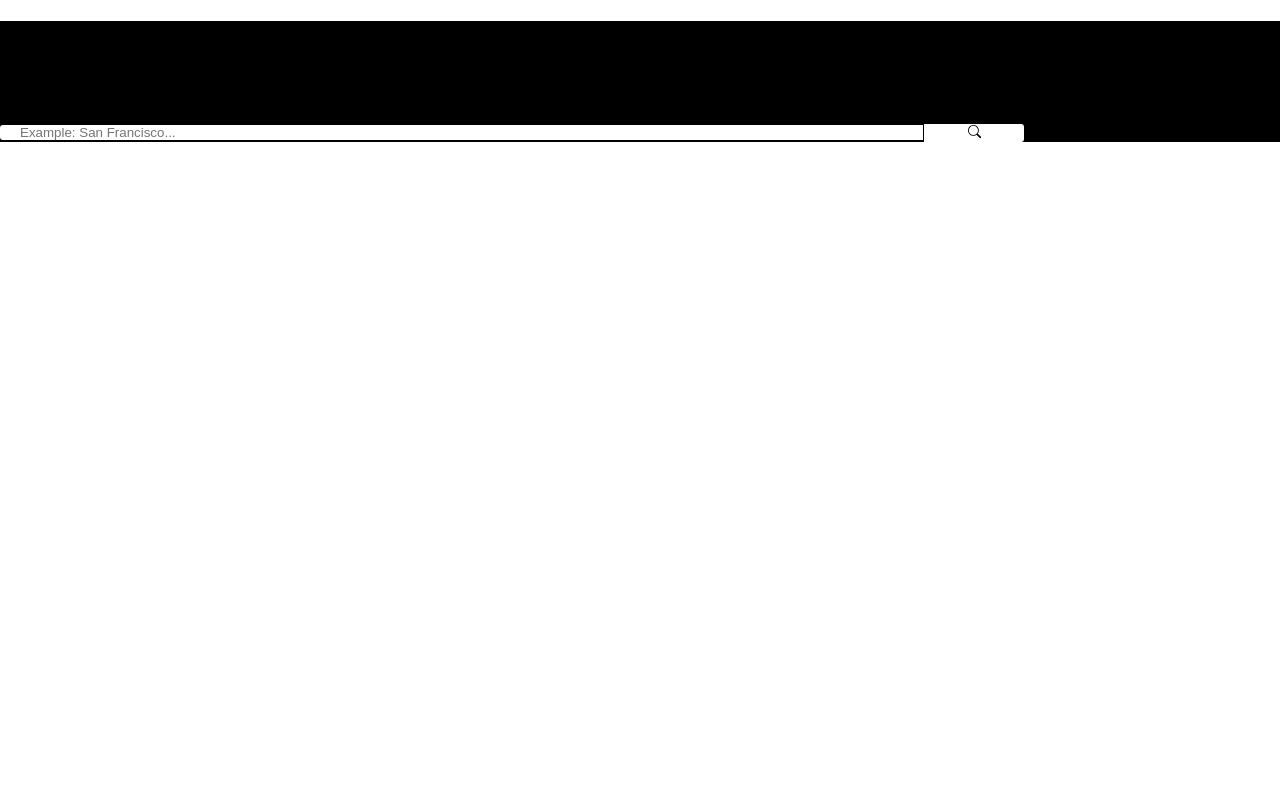
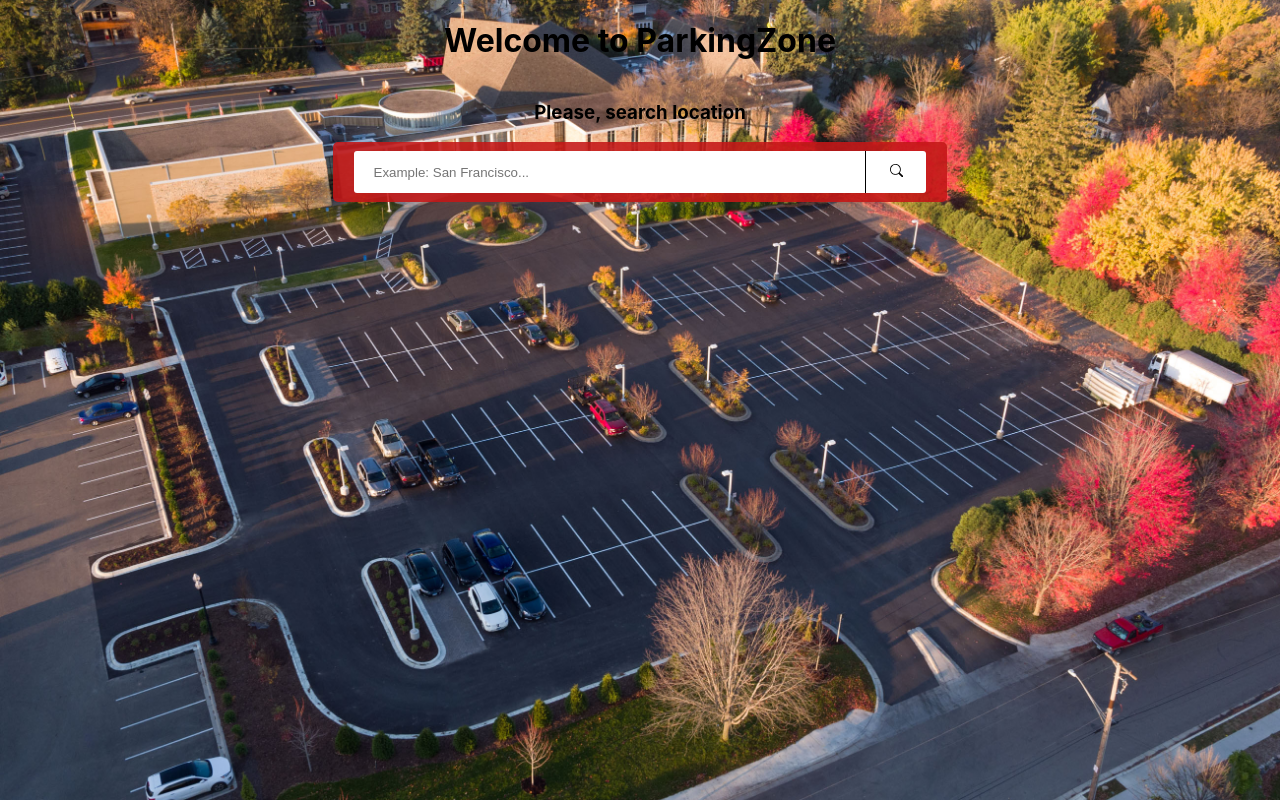
Before and after one commit to sbs001/Lowest-Rated-Parking-Lots-Challenge, a React (Create React App) app: page / in a window 1280 px wide. Built offline with nearby package versions, Linux system fonts and the light colour scheme; no server answers.

Commit message:
feat: home, and searchbar styles

```diff
--- a/src/App.css
+++ b/src/App.css
@@ -1,38 +1,6 @@
 .App {
-  text-align: center;
+    height: 100vh;
+    background-image: url('/src/imgs/parking3.jpg');
+    background-position: center;
+    background-size: cover;
 }
-
-.App-logo {
-  height: 40vmin;
-  pointer-events: none;
-}
-
-@media (prefers-reduced-motion: no-preference) {
-  .App-logo {
-    animation: App-logo-spin infinite 20s linear;
-  }
-}
-
-.App-header {
-  background-color: #282c34;
-  min-height: 100vh;
-  display: flex;
-  flex-direction: column;
-  align-items: center;
-  justify-content: center;
-  font-size: calc(10px + 2vmin);
-  color: white;
-}
-
-.App-link {
-  color: #61dafb;
-}
-
-@keyframes App-logo-spin {
-  from {
-    transform: rotate(0deg);
-  }
-  to {
-    transform: rotate(360deg);
-  }
-}
--- a/src/Components/Home/Home.css
+++ b/src/Components/Home/Home.css
@@ -1,3 +1,7 @@
 .home {
-    background-color: black;
+    width: 80%;
+    margin: 0 auto;
+    display: flex;
+    flex-direction: column;
+    align-items: center;
 }
--- a/src/Components/Home/Home.jsx
+++ b/src/Components/Home/Home.jsx
@@ -6,7 +6,7 @@ export default function Home(){
 
   return (
     <div className="home">
-      <h1>Welcome to ParkingApp</h1>
+      <h1>Welcome to ParkingZone</h1>
       <h3>Please, search location</h3>
       <SearchBar />
     </div>
--- a/src/Components/SeacrhBar/SearchBar.css
+++ b/src/Components/SeacrhBar/SearchBar.css
@@ -1,6 +1,8 @@
 .searchBar {
-    width: 80%;
-    height: 100%;
+    width: 60%;
+    height: 60px;
+    background-color: var(--primary);
+    border-radius: 5px;
 }
 
 .searchBar form {
@@ -12,7 +14,7 @@
 }
 
 input[name=search] {
-    width: 90%;
+    width: 80%;
     height: 70%;
     border: none;
     margin: 0;
--- a/src/index.css
+++ b/src/index.css
@@ -1,13 +1,15 @@
 body {
-  margin: 0;
-  font-family: -apple-system, BlinkMacSystemFont, 'Segoe UI', 'Roboto', 'Oxygen',
-    'Ubuntu', 'Cantarell', 'Fira Sans', 'Droid Sans', 'Helvetica Neue',
-    sans-serif;
-  -webkit-font-smoothing: antialiased;
-  -moz-osx-font-smoothing: grayscale;
+    margin: 0;
+    font-family: -apple-system, BlinkMacSystemFont, 'Segoe UI', 'Roboto', 'Oxygen', 'Ubuntu', 'Cantarell', 'Fira Sans', 'Droid Sans', 'Helvetica Neue', sans-serif;
+    -webkit-font-smoothing: antialiased;
+    -moz-osx-font-smoothing: grayscale;
 }
 
 code {
-  font-family: source-code-pro, Menlo, Monaco, Consolas, 'Courier New',
-    monospace;
+    font-family: source-code-pro, Menlo, Monaco, Consolas, 'Courier New', monospace;
 }
+
+:root {
+    --primary: rgba(196, 23, 23, 0.878);
+    --secondary: rgb(87, 75, 75);
+}
```
